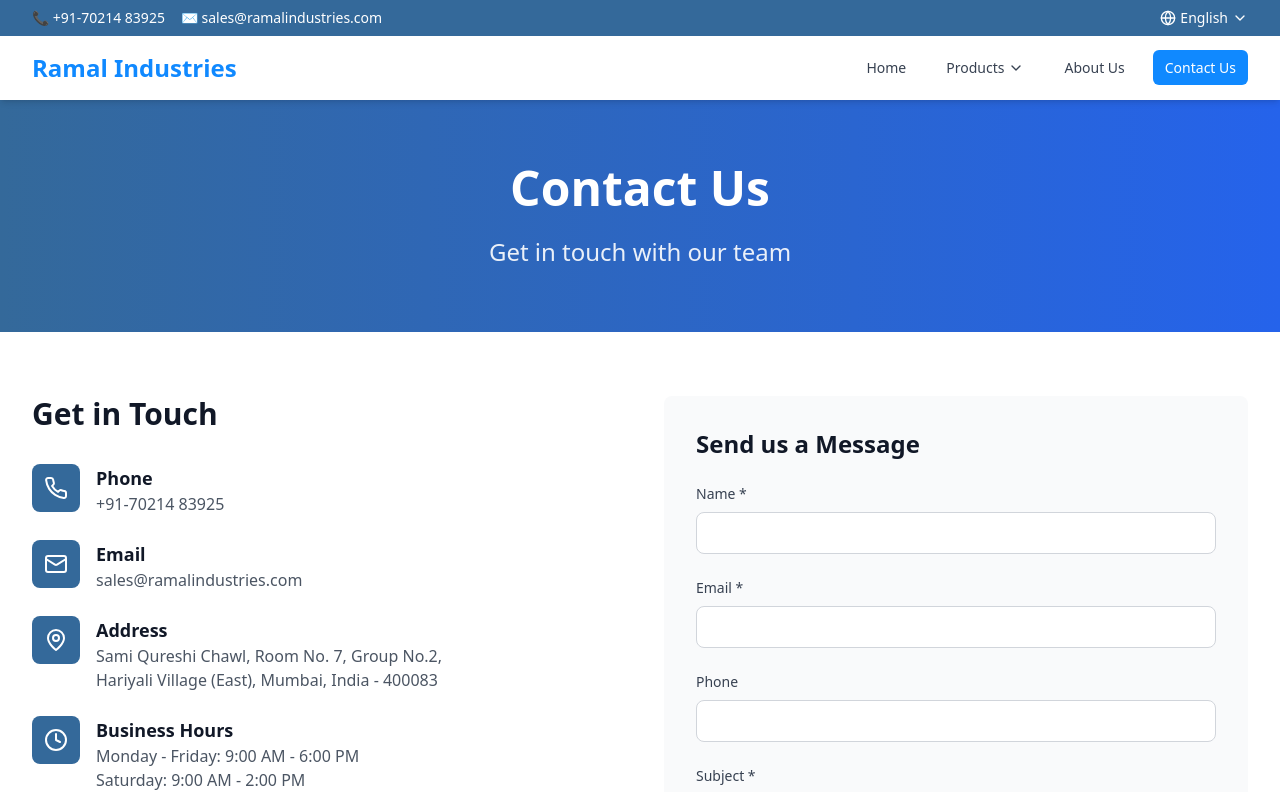
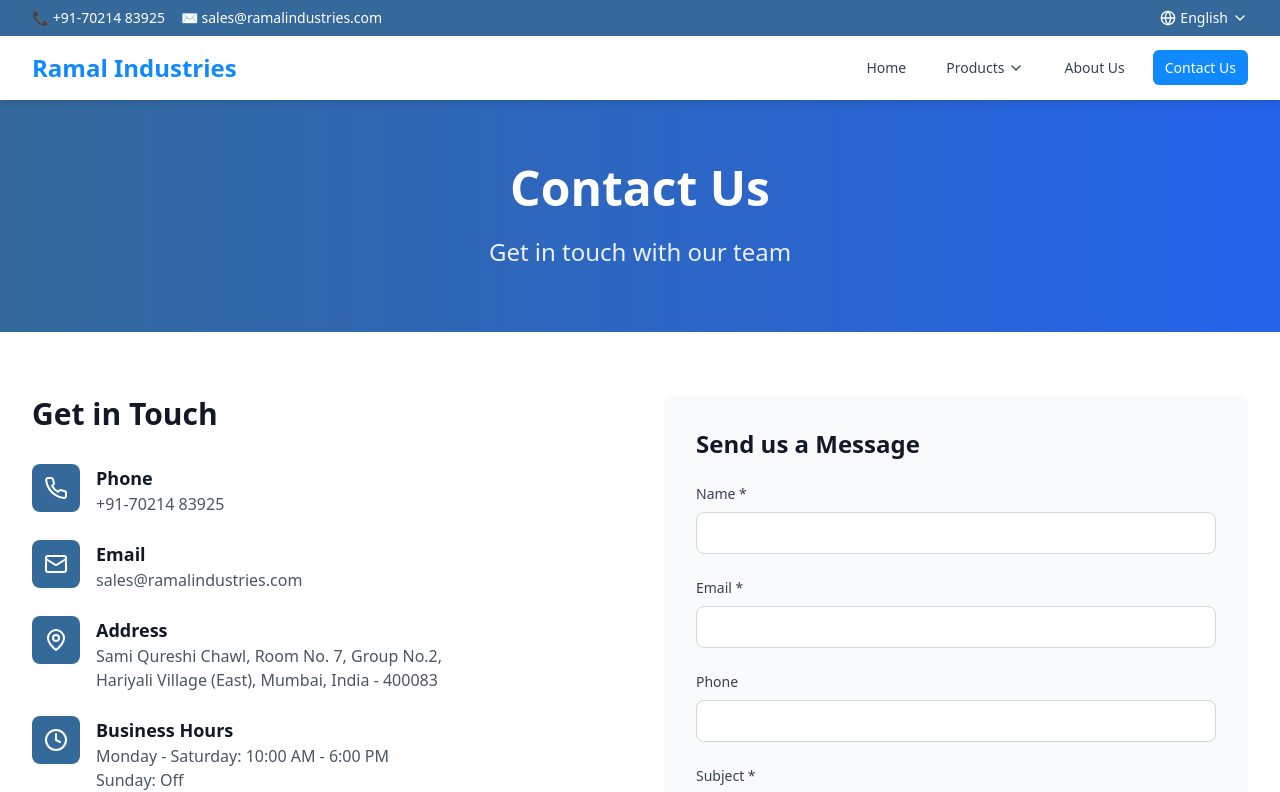
Before and after one commit to abdulsamea/ramal-industries, a React (Vite) app: page /contact in a window 1280 px wide. Shown: the top 792 px of the page. Built offline with nearby package versions, Linux system fonts and the light colour scheme.

Commit message:
Updated Contact.tsx

```diff
--- a/src/pages/Contact.tsx
+++ b/src/pages/Contact.tsx
@@ -91,8 +91,8 @@ const Contact: React.FC = () => {
                   <div>
                     <h3 className="text-lg font-semibold text-gray-900">Business Hours</h3>
                     <p className="text-gray-600">
-                      Monday - Friday: 9:00 AM - 6:00 PM<br />
-                      Saturday: 9:00 AM - 2:00 PM
+                      Monday - Saturday: 10:00 AM - 6:00 PM<br />
+                      Sunday: Off
                     </p>
                   </div>
                 </div>
```
